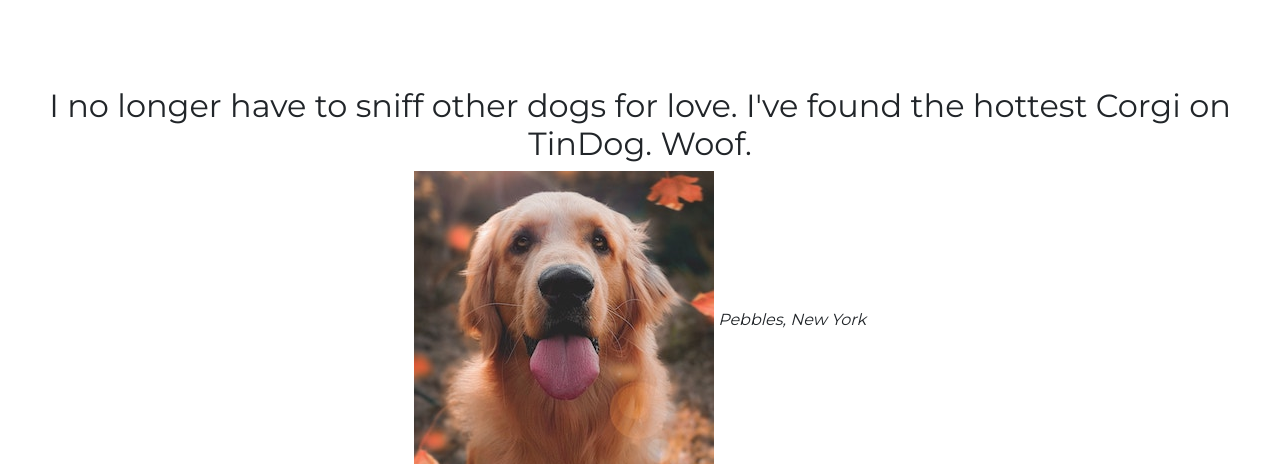
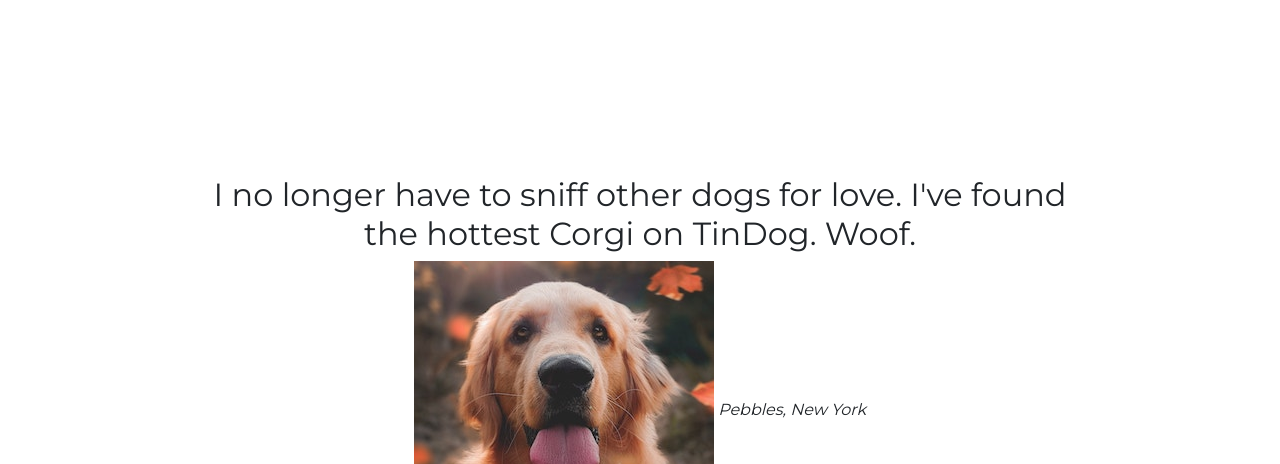
Before and after one commit to mukeshdani/TinDog, a plain HTML site: page index.html in a window 1280 px wide. Shown: the part 1042-1506 px from the top of the page. Drawn offline with nearby package versions, Linux system fonts and the light colour scheme.

Commit message:
add carousel

```diff
--- a/index.html
+++ b/index.html
@@ -100,16 +100,28 @@
 
   </section>
 
-  <section id="testimonials">
+  <section class="colored-section" id="testimonials">
 
-    <h2 class="testimonial-text" >I no longer have to sniff other dogs for love. I've found the hottest Corgi on TinDog. Woof.</h2>
-    <img class="testimonial-image" src="images/dog-img.jpg" alt="dog-profile">
-    <em>Pebbles, New York</em>
-
-    <!-- <h2 class="testimonial-text">My dog used to be so lonely, but with TinDog's help, they've found the love of their life. I think.</h2>
-    <img class="testimonial-image" src="images/lady-img.jpg" alt="lady-profile">
-    <em>Beverly, Illinois</em> -->
-
+    <div id="testimonial-carousel" class="carousel slide" data-ride="false">
+      <div class="carousel-inner">
+        <div class="carousel-item active container-fluid">
+          <h2 class="testimonial-text">I no longer have to sniff other dogs for love. I've found the hottest Corgi on TinDog. Woof.</h2>
+          <img class="testimonial-image" src="images/dog-img.jpg" alt="dog-profile">
+          <em>Pebbles, New York</em>
+        </div>
+        <div class="carousel-item container-fluid">
+          <h2 class="testimonial-text">My dog used to be so lonely, but with TinDog's help, they've found the love of their life. I think.</h2>
+          <img class="testimonial-image" src="images/lady-img.jpg" alt="lady-profile">
+          <em>Beverly, Illinois</em>
+        </div>
+      </div>
+      <a class="carousel-control-prev" href="#testimonial-carousel" role="button" data-slide="prev">
+    <span class="carousel-control-prev-icon"></span>
+      </a>
+      <a class="carousel-control-next" href="#testimonial-carousel" role="button" data-slide="next">
+    <span class="carousel-control-next-icon"></span>
+      </a>
+    </div>
   </section>
 
   <section id="press">
```
